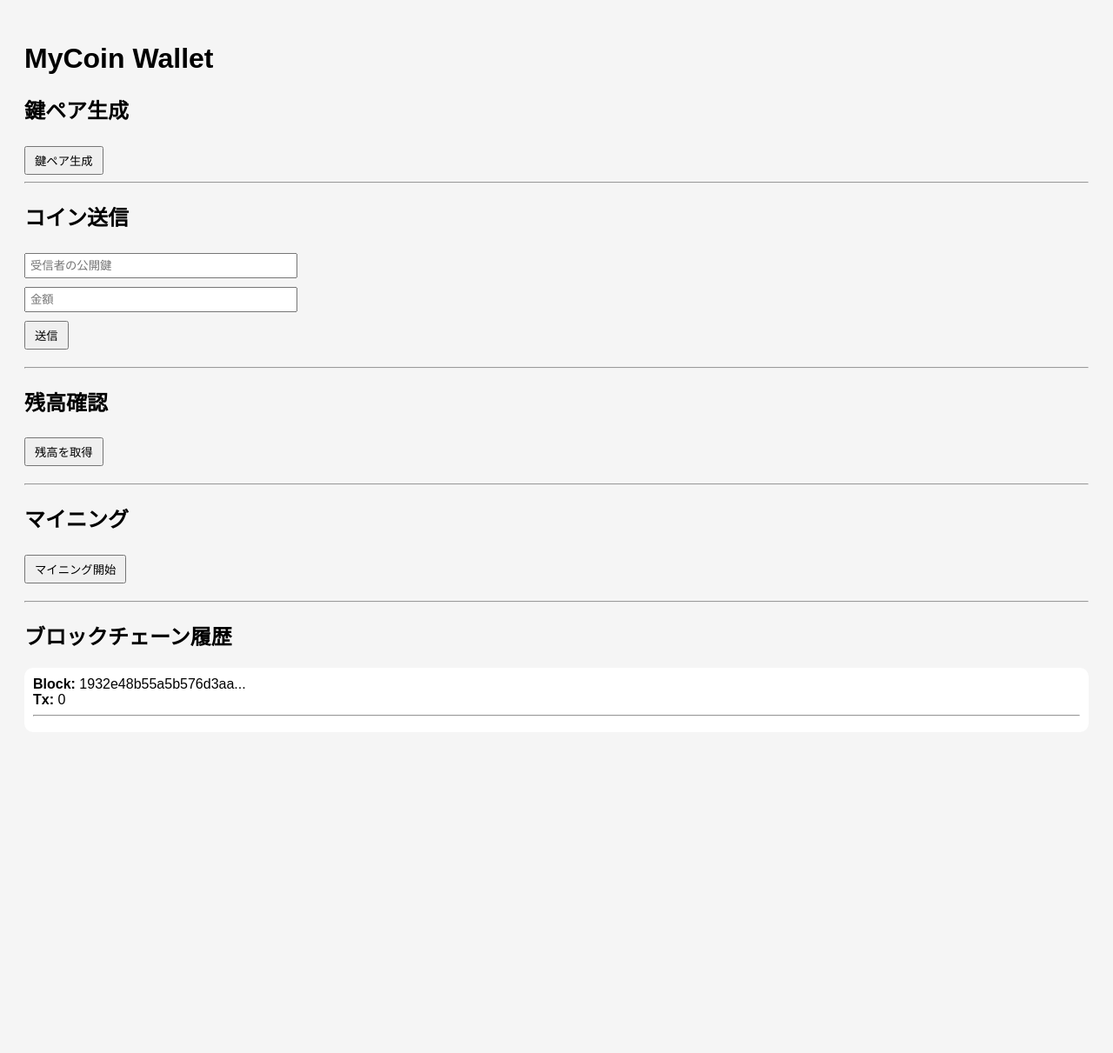
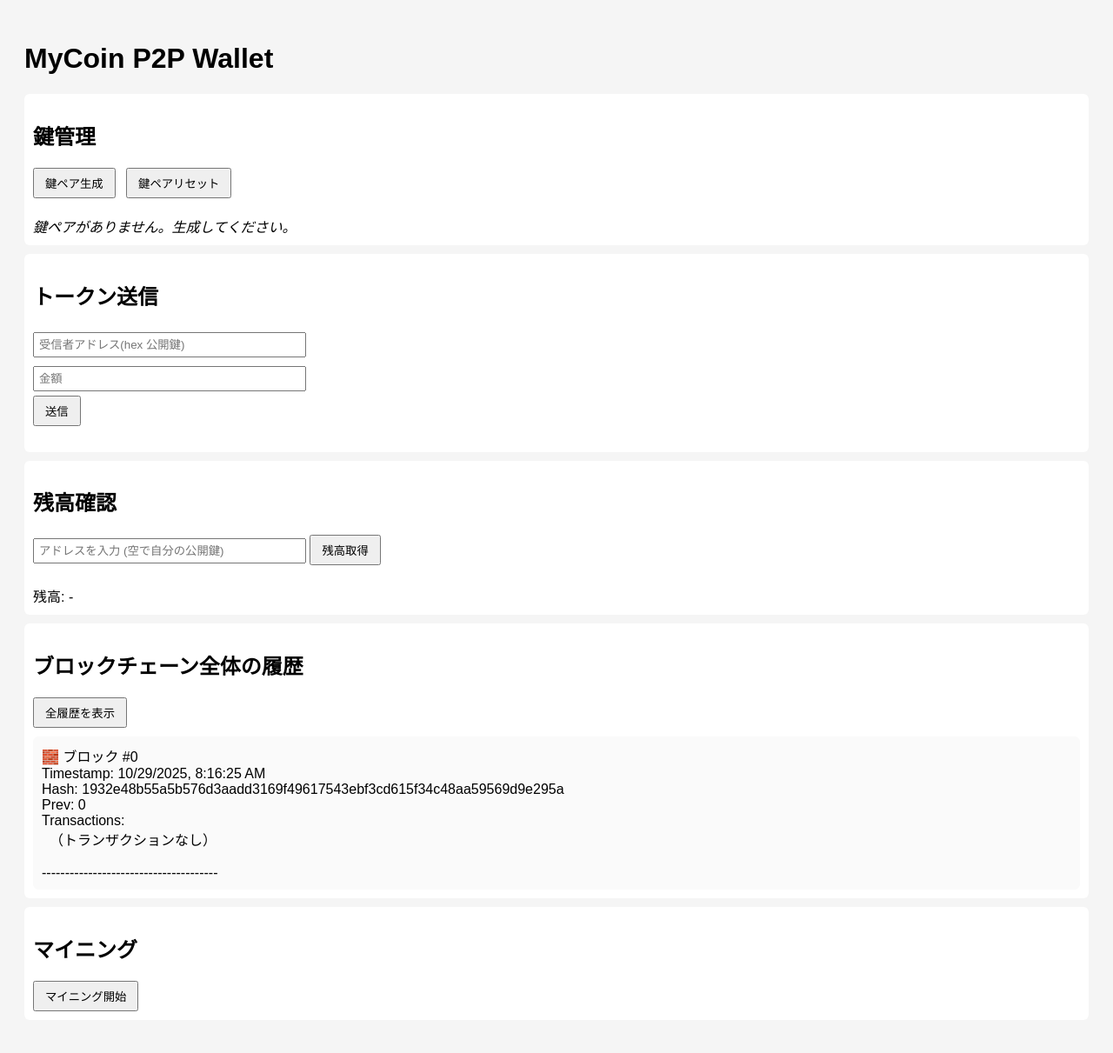
Before and after one commit to omoto202/MyCoin, a Flask app: page / in a window 1280 px wide. Shown: the whole page at 87% size. Before the commit the page ends 824 px from the top, so only its background shows below. Run offline with Flask 3, Linux system fonts and the light colour scheme; some libraries are stand-ins or nearby versions.

Commit message:
index.html

```diff
--- a/templates/index.html
+++ b/templates/index.html
@@ -1,149 +1,273 @@
 <!DOCTYPE html>
-<html lang="ja">
+<html>
 <head>
 <meta charset="UTF-8">
-  <title>MyCoin Wallet</title>
-  <script src="https://cdn.jsdelivr.net/npm/elliptic@6.5.5/dist/elliptic.min.js"></script>
-  <script src="https://cdn.socket.io/4.3.2/socket.io.min.js"></script>
+<title>MyCoin P2P Wallet</title>
+<script src="https://cdnjs.cloudflare.com/ajax/libs/elliptic/6.6.1/elliptic.min.js"></script>
+<script src="https://cdn.socket.io/4.5.4/socket.io.min.js"></script>
 <style>
-    body { font-family: Arial; padding: 20px; background-color: #f5f5f5; }
-    input { margin: 5px 0; padding: 5px; width: 300px; }
-    button { padding: 5px 10px; margin-top: 5px; }
-    #result, #balance, #mineResult { margin-top: 20px; }
-    #history { margin-top: 20px; background: white; padding: 10px; border-radius: 10px; }
+body{font-family:Arial;padding:20px;background:#f5f5f5}
+input{margin:5px 0;padding:5px;width:300px}
+button{padding:6px 12px;margin-right:8px}
+#result,#balance,#history,#keys,#mineResult{margin-top:20px}
+textarea{width:100%;resize:none}
+.block{background:#fff;padding:10px;border-radius:6px;margin-bottom:10px}
+.mining { color: orange; font-weight: bold; }
+.mined  { color: green; font-weight: bold; }
 </style>
 </head>
 <body>
-  <h1>MyCoin Wallet</h1>
+<h1>MyCoin P2P Wallet</h1>
 
-  <h2>鍵ペア生成</h2>
-  <button onclick="generateKeys()">鍵ペア生成</button>
+<div class="block">
+  <h2>鍵管理</h2>
+  <button id="btnGen">鍵ペア生成</button>
+  <button id="btnReset">鍵ペアリセット</button>
   <div id="keys"></div>
+</div>
 
-  <hr>
-
-  <h2>コイン送信</h2>
+<div class="block">
+  <h2>トークン送信</h2>
   <form id="txForm">
-    <input name="recipient" placeholder="受信者の公開鍵" required /><br>
-    <input name="amount" type="number" step="0.01" placeholder="金額" required /><br>
+    <input name="recipient" placeholder="受信者アドレス(hex 公開鍵)" required /><br />
+    <input name="amount" type="number" step="0.01" placeholder="金額" required /><br />
     <button type="submit">送信</button>
   </form>
   <div id="result"></div>
+</div>
 
-  <hr>
+<div class="block">
+  <h2>残高確認</h2>
+  <form id="balanceForm">
+    <input name="address" placeholder="アドレスを入力 (空で自分の公開鍵)" />
+    <button type="submit">残高取得</button>
+  </form>
+  <div id="balance">残高: -</div>
+</div>
 
-  <h2>残高確認</h2>
-  <button onclick="checkBalance()">残高を取得</button>
-  <div id="balance"></div>
+<div class="block">
+  <h2>ブロックチェーン全体の履歴</h2>
+  <button id="loadChain">全履歴を表示</button>
+  <div id="history" style="margin-top:10px;white-space:pre-wrap;background:#fafafa;padding:10px;border-radius:6px"></div>
+</div>
 
-  <hr>
-
+<div class="block">
   <h2>マイニング</h2>
-  <button onclick="mine()">マイニング開始</button>
-  <div id="mineResult"></div>
-
-  <hr>
-
-  <h2>ブロックチェーン履歴</h2>
-  <div id="history"></div>
+  <button id="mineBtn">マイニング開始</button>
+  <span id="mineResult"></span>
+</div>
 
 <script>
-    const ec = new elliptic.ec("secp256k1");
+const EC = elliptic.ec;
+const ec = new EC('secp256k1');
 const socket = io();
 
-    function generateKeys() {
-      const key = ec.genKeyPair();
-      const privateKey = key.getPrivate("hex");
-      const publicKey = key.getPublic("hex");
-      localStorage.setItem("privateKey", privateKey);
-      localStorage.setItem("publicKey", publicKey);
-      document.getElementById("keys").innerText =
-        `公開鍵: ${publicKey.slice(0, 40)}...\n秘密鍵: ${privateKey.slice(0, 40)}...`;
+// UI elements
+const keysDiv = document.getElementById('keys');
+const resultDiv = document.getElementById('result');
+const balanceDiv = document.getElementById('balance');
+const historyDiv = document.getElementById('history');
+const mineResultSpan = document.getElementById('mineResult');
+
+document.getElementById('btnGen').onclick = generateKeys;
+document.getElementById('btnReset').onclick = resetKeys;
+document.getElementById('loadChain').onclick = loadChain;
+document.getElementById('mineBtn').onclick = mine;
+
+function saveKeys(pub, priv){
+  localStorage.setItem('publicKey', pub);
+  localStorage.setItem('privateKey', priv);
 }
 
-    async function checkBalance() {
-      const address = localStorage.getItem("publicKey");
-      if (!address) return alert("鍵ペアを生成してください。");
-      const res = await fetch("/balance/" + address);
-      const json = await res.json();
-      document.getElementById("balance").innerText =
-        `残高: ${json.balance} MyC`;
+function loadKeys(){
+  return {
+    publicKey: localStorage.getItem('publicKey'),
+    privateKey: localStorage.getItem('privateKey')
+  };
 }
 
-    document.getElementById("txForm").onsubmit = async e => {
+function updateKeysUI(){
+  const {publicKey, privateKey} = loadKeys();
+  if(publicKey && privateKey){
+    keysDiv.innerHTML = `<b>公開鍵:</b><br><textarea rows="2">${publicKey}</textarea>
+    <b>秘密鍵:</b><br><textarea rows="2">${privateKey}</textarea>`;
+  } else {
+    keysDiv.innerHTML = "<i>鍵ペアがありません。生成してください。</i>";
+  }
+}
+
+function generateKeys(){
+  const key = ec.genKeyPair();
+  const priv = key.getPrivate('hex');
+  const pub = key.getPublic('hex'); // 04 + x + y (hex)
+  saveKeys(pub, priv);
+  updateKeysUI();
+  updateBalance();
+  loadChain();
+  alert("鍵ペアを生成しました。公開鍵を相手に渡すと送金できます。");
+}
+
+function resetKeys(){
+  localStorage.removeItem('publicKey');
+  localStorage.removeItem('privateKey');
+  updateKeysUI();
+  balanceDiv.innerText = "残高: -";
+  historyDiv.innerHTML = "";
+}
+
+async function updateBalance(address){
+  let addr = address;
+  if(!addr) addr = localStorage.getItem('publicKey');
+  if(!addr){ balanceDiv.innerText = "残高: -"; return; }
+  const res = await fetch('/balance/' + addr);
+  const json = await res.json();
+  balanceDiv.innerText = `残高: ${json.balance}`;
+}
+
+async function loadChain(){
+  const res = await fetch('/chain');
+  const json = await res.json();
+  let out = "";
+  json.chain.forEach((block, idx) => {
+    out += `🧱 ブロック #${idx}\n`;
+    out += `Timestamp: ${new Date(block.timestamp * 1000).toLocaleString()}\n`;
+    out += `Hash: ${block.hash}\n`;
+    out += `Prev: ${block.prev_hash}\n`;
+    out += `Transactions:\n`;
+    if(!block.transactions || block.transactions.length === 0){
+      out += "  （トランザクションなし）\n";
+    } else {
+      block.transactions.forEach(tx => {
+        out += `  ${tx.sender} -> ${tx.recipient} : ${tx.amount}`;
+        if(tx.signature) out += ` (sig:${tx.signature.slice(0,20)}...)`;
+        out += `\n`;
+      });
+    }
+    out += `\n--------------------------------------\n`;
+  });
+  historyDiv.innerText = out;
+}
+
+// ---------------------
+// 送金（署名付き）
+// ---------------------
+document.getElementById('txForm').onsubmit = async function(e){
   e.preventDefault();
-      const recipient = e.target.recipient.value;
+  const {privateKey, publicKey} = loadKeys();
+  if(!privateKey || !publicKey){
+    alert("まず鍵ペアを生成してください。");
+    return;
+  }
+  const recipient = e.target.recipient.value.trim();
   const amount = parseFloat(e.target.amount.value);
-      const privateKey = localStorage.getItem("privateKey");
-      const publicKey = localStorage.getItem("publicKey");
-      if (!privateKey || !publicKey) return alert("鍵ペアを生成してください。");
+  if(!recipient || !amount) { alert("入力してください"); return; }
 
-      const txData = JSON.stringify({ sender: publicKey, recipient, amount });
-      const hash = CryptoJS.SHA256(txData).toString();
-      const key = ec.keyFromPrivate(privateKey);
-      const signature = key.sign(hash).toDER();
-      const sigBase64 = btoa(String.fromCharCode(...signature));
+  // 同じメッセージフォーマットをサーバー側と合わせる
+  const message = `${publicKey}->${recipient}:${amount}`;
+  const key = ec.keyFromPrivate(privateKey, 'hex');
+  const signature = key.sign(message).toDER('hex');
 
-      const res = await fetch("/transactions/new", {
-        method: "POST",
-        headers: { "Content-Type": "application/json" },
-        body: JSON.stringify({
+  const payload = {
     sender: publicKey,
     recipient,
     amount,
-          signature: sigBase64
-        })
-      });
-      const text = await res.text();
-      document.getElementById("result").innerText = text;
+    signature
   };
 
-    async function mine() {
-      const publicKey = localStorage.getItem("publicKey");
-      if (!publicKey) return alert("鍵ペアを生成してください。");
+  const res = await fetch('/transactions/new', {
+    method: 'POST',
+    headers: {'Content-Type':'application/json'},
+    body: JSON.stringify(payload)
+  });
 
-      const mineResult = document.getElementById("mineResult");
-      mineResult.innerText = "⛏️ マイニング中...";
+  const text = await res.text();
+  resultDiv.innerText = text;
+};
 
-      const res = await fetch("/mine", {
-        method: "POST",
-        headers: { "Content-Type": "application/json" },
+// ---------------------
+// 残高フォーム
+// ---------------------
+document.getElementById('balanceForm').onsubmit = async function(e){
+  e.preventDefault();
+  const address = e.target.address.value.trim();
+  await updateBalance(address);
+};
+
+// ---------------------
+// マイニング（即時ブロックに報酬を入れる）
+// ---------------------
+let mining = false;
+async function mine(){
+  if(mining) return;
+  const {publicKey} = loadKeys();
+  if(!publicKey){
+    alert("まず鍵ペアを生成してください。");
+    return;
+  }
+
+  // UI 表示：マイニング中
+  mining = true;
+  const btn = document.getElementById('mineBtn');
+  btn.disabled = true;
+  mineResultSpan.className = 'mining';
+  mineResultSpan.innerText = 'Mining...';
+
+  try {
+    const res = await fetch('/mine', {
+      method: 'POST',
+      headers: {'Content-Type':'application/json'},
       body: JSON.stringify({ miner: publicKey })
     });
-
-      const json = await res.json();
-      mineResult.innerText = "✅ Block mined!\n残高: " + json.balance + " MyC";
-      loadChain();
-      checkBalance();
+    if(!res.ok){
+      const txt = await res.text();
+      mineResultSpan.className = '';
+      mineResultSpan.innerText = 'Error: ' + txt;
+    } else {
+      const j = await res.json();
+      mineResultSpan.className = 'mined';
+      mineResultSpan.innerText = `Block mined (${j.block_hash}) — reward -> ${j.miner}`;
+      // 即時残高更新と履歴更新
+      await updateBalance(publicKey);
+      await loadChain();
+    }
+  } catch(err){
+    mineResultSpan.className = '';
+    mineResultSpan.innerText = 'Error: ' + err;
+  } finally {
+    mining = false;
+    btn.disabled = false;
+    // 3秒後に色を戻す（任意）
+    setTimeout(()=>{ mineResultSpan.className = ''; }, 3000);
+  }
 }
 
-    async function loadChain() {
-      const res = await fetch("/chain");
-      const json = await res.json();
-      const div = document.getElementById("history");
-      div.innerHTML = "";
-      json.chain.forEach(block => {
-        const b = document.createElement("div");
-        b.innerHTML = `<b>Block:</b> ${block.hash.slice(0, 20)}...<br>
-          <b>Tx:</b> ${block.transactions.length}<br><hr>`;
-        div.appendChild(b);
+// ---------------------
+// Socket.IO リアルタイム更新
+// ---------------------
+socket.on('connect', ()=>console.log('Socket connected'));
+socket.on('disconnect', ()=>console.log('Socket disconnected'));
+
+// サーバーが 'update' を emit するので受け取る
+socket.on('update', async (data) => {
+  // data.type は 'transaction' か 'block'
+  console.log('update received', data);
+  // 履歴・残高を自動更新（自分の公開鍵を参照）
+  const pub = localStorage.getItem('publicKey');
+  if(pub) {
+    await updateBalance(pub);
+  } else {
+    await updateBalance();
+  }
+  await loadChain();
 });
-    }
 
-    // 初期ロード
+// 起動時
+updateKeysUI();
+updateBalance();
 loadChain();
-    checkBalance();
 
-    // リアルタイム更新
-    socket.on("new_block", () => {
-      loadChain();
-      checkBalance();
-    });
-    socket.on("new_transaction", () => {
-      loadChain();
-    });
+// 自動ポーリング（念のため、Socket が届わない場合のフォールバック）
+setInterval(async ()=>{ await loadChain(); }, 15000);
 </script>
-
-  <script src="https://cdnjs.cloudflare.com/ajax/libs/crypto-js/4.1.1/crypto-js.min.js"></script>
 </body>
 </html>
```
Lines whose indentation alone changed are shown as unchanged.
